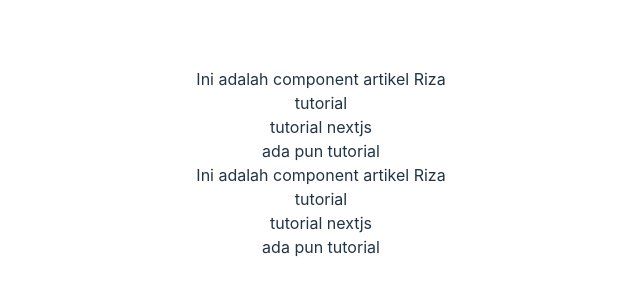
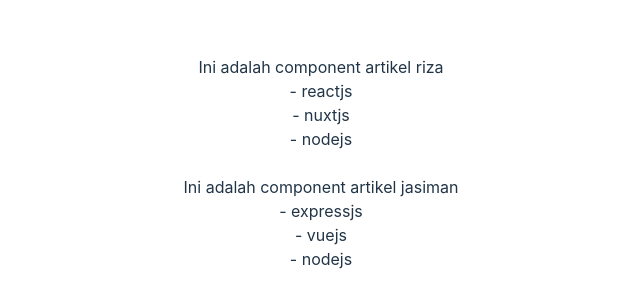
Before and after one commit to Rizanoor/blog, a React (Vite) app: page / in a window 1280 px wide. Shown: the part 237-544 px from the top of the page, without its empty margins (319-959 px from the left). Built offline with nearby package versions, Linux system fonts and the light colour scheme.

Commit message:
feat: learn props child component

```diff
--- a/src/App.jsx
+++ b/src/App.jsx
@@ -5,8 +5,9 @@
 
   return (
     <>
-      <Atrikel/>
-      <Atrikel/>
+      <Atrikel name="riza" titles={['reactjs', 'nuxtjs', 'nodejs']}/>
+      <br />
+      <Atrikel name="jasiman" titles={['expressjs', 'vuejs', 'nodejs']}/>
     </>
   )
 }
--- a/src/components/Atrikel.jsx
+++ b/src/components/Atrikel.jsx
@@ -1,16 +1,11 @@
-export default function Artikel() {
-    const name = 'Riza';
-    const titles = [
-      'tutorial',
-      'tutorial nextjs',
-      'ada pun tutorial'
-    ]
+export default function Artikel(props) {
+
     return (
       <>
-        <div>Ini adalah component artikel {name}</div>
+        <div>Ini adalah component artikel {props.name}</div>
         <div>
-          {titles.map((title, index) => (
-            <div key={index}>{title}</div>
+          {props.titles.map((title, index) => (
+            <div key={index}>- {title}</div>
           ))}
         </div>
       </>
```
